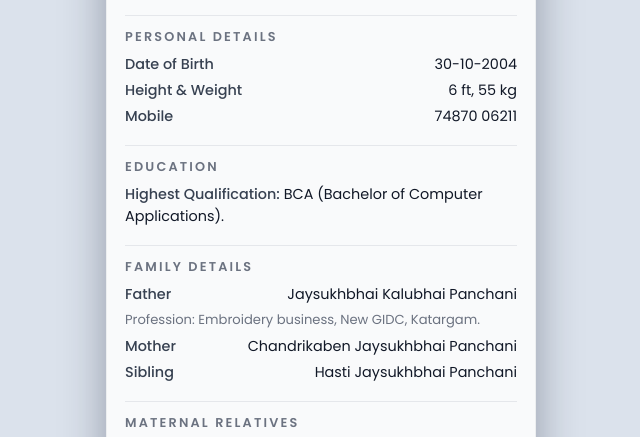
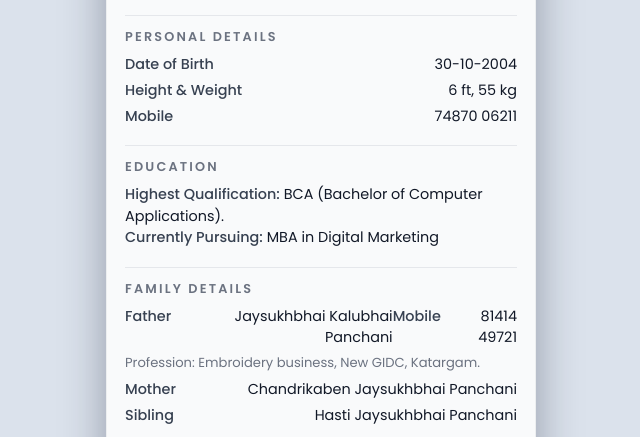
Before and after one commit to VATSALPANCHANIJ/Vatsal_Panchani-Biodata, a plain HTML site: page index.html in a window 1280 px wide. Shown: the part 477-914 px from the top of the page, without its empty margins (319-959 px from the left). Drawn offline with nearby package versions, Linux system fonts and the light colour scheme.

Commit message:
Update index.html
photo and some details changes

```diff
--- a/index.html
+++ b/index.html
@@ -286,6 +286,10 @@
           <span class="label">Highest Qualification:</span>
           BCA (Bachelor of Computer Applications).
         </p>
+        <p class="para">
+          <span class="label">Currently Pursuing:</span>
+          MBA in Digital Marketing
+        </p>
       </section>
 
       <!-- FAMILY -->
@@ -295,6 +299,8 @@
         <div class="info-row">
           <div class="label">Father</div>
           <div class="value">Jaysukhbhai Kalubhai Panchani</div>
+           <div class="label">Mobile</div>
+          <div class="value">81414 49721</div>
         </div>
         <p class="subtext">
           Profession: Embroidery business, New GIDC, Katargam.
@@ -358,7 +364,7 @@
 
         <div class="photo-grid">
           <div class="photo-card">
-            <img src="https://lh3.googleusercontent.com/pw/AP1GczNXpQOjIRYBIHaso1NqjFo0Vv5EvReLCCJov5IqccmRctfELY3xsvVLBGbwND8pSl_L4fHLeVSMOHUcmebNLhyYekBIH55GCmIjN4ylClW_Ysc8olp2X0v_Oxkt9gdeUytkXlhzEqRZsI9zFTVPJfN9GA=w651-h869-s-no-gm?authuser=0" alt="Vatsal photo 1" onclick="openLightbox(this.src)">
+            <img src="https://lh3.googleusercontent.com/pw/AP1GczM57mhG_XEgOdpRv3B8nv4gtWptamV5Sr5_50TkY8xeH0VJofqs8HCBVrq-x-IKu9oBeTaplbf0k93q1fFwMxLQh5qXxMaEzpniBlnbZnoc4XYNmZM30qznIGlJIZovi3oPA3XAie7HFlTbG7PiufUwwQ=w651-h869-s-no-gm?authuser=0" alt="Vatsal photo 1" onclick="openLightbox(this.src)">
           </div>
           <div class="photo-card">
             <img src="https://lh3.googleusercontent.com/pw/AP1GczPwtx1gqRPULyOnweFKp3S92OQFYS1D7i8nOoiC1sXQmHFJ1Ds6O4uDtLDYxm4KyYayelTj86l6fgUt2M6GZywd4EpvRvqUCneilw3vFGVjfm1vb42QZy1WG6nPjadVlkX4RMg7mPH1dEaF-2lXaq0MIQ=w869-h869-s-no-gm?authuser=0" alt="Vatsal photo 2" onclick="openLightbox(this.src)">
```
